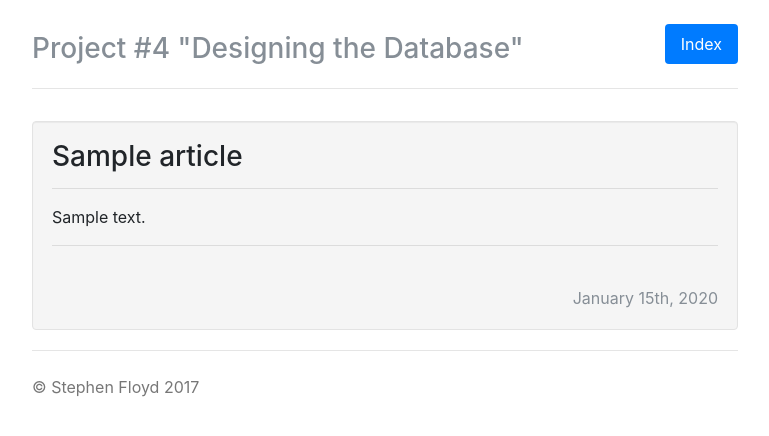
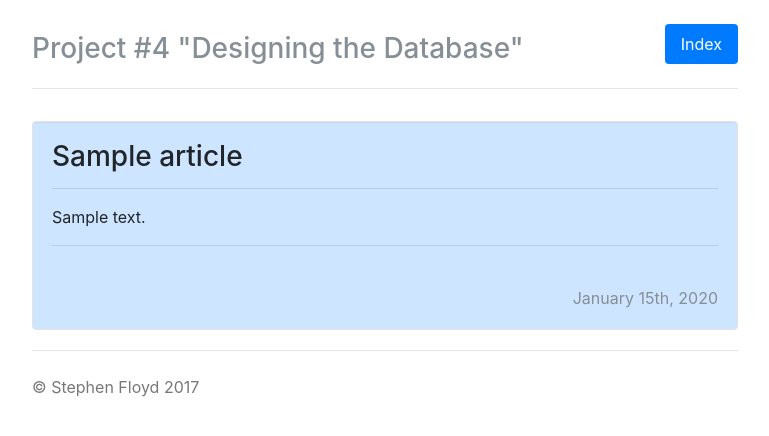
Before and after one commit to Zitzabis/AdvancedScripting, a PHP site: page /projects/project4/index.php in a window 1280 px wide. Shown: the top 436 px of the page, without its empty margins (255-1024 px from the left). Run offline with PHP 8.4, Linux system fonts and the light colour scheme; tables that the repository leaves empty or names only in its code hold one stand-in row (values such as "Sample post"); data that the repository does not hold is empty; some libraries are stand-ins or nearby versions.

Commit message:
CSS: Change well colour to be more blue.

```diff
--- a/css/narrow-jumbotron.css
+++ b/css/narrow-jumbotron.css
@@ -63,7 +63,7 @@ body {
   min-height: 20px;
   padding: 19px;
   margin-bottom: 20px;
-  background-color: #f5f5f5;
+  background-color: #CDE5FF;
   border: 1px solid #e3e3e3;
   border-radius: 4px;
   -webkit-box-shadow: inset 0 1px 1px rgba(0,0,0,.05);
```
